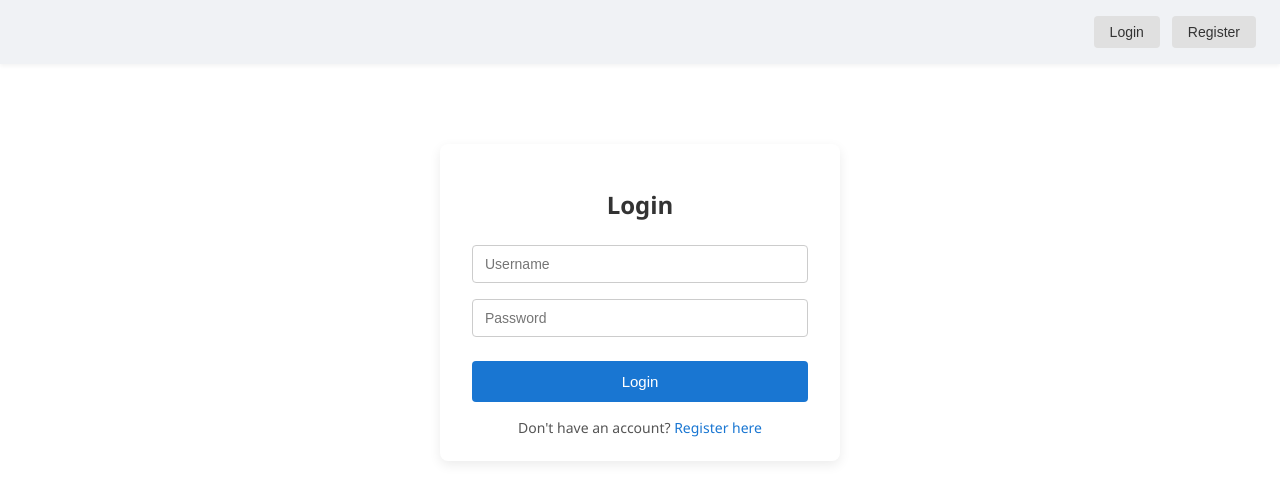
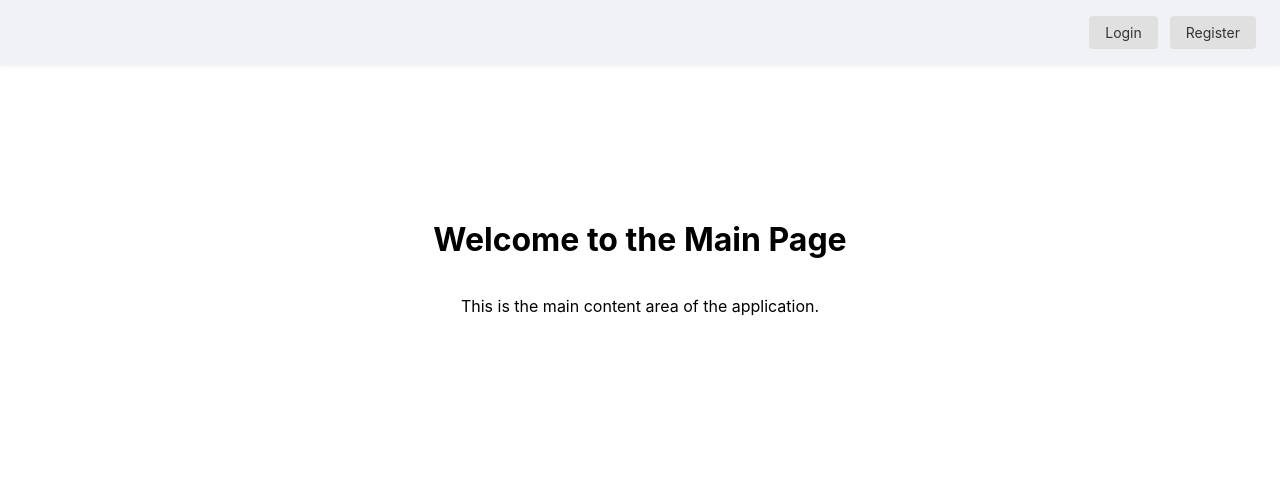
Before and after one commit to mkwkamil/QuizApp, a React (Create React App) app in the folder frontend/: page / in a window 1280 px wide. Shown: the top 502 px of the page. Built offline with nearby package versions, Linux system fonts and the light colour scheme; the HTML template or start-up script is replaced by a standard one.

Commit message:
Profile page, logout and main page

```diff
--- a/frontend/src/App.js
+++ b/frontend/src/App.js
@@ -2,15 +2,24 @@ import React, { useState } from 'react';
 import Navbar from './components/Navbar';
 import LoginForm from './components/LoginForm';
 import RegisterForm from './components/RegisterForm';
+import { BrowserRouter as Router, Routes, Route, Navigate } from 'react-router-dom';
+import Profile from "./components/Profile";
+import Mainpage from "./components/Mainpage";
 
 function App() {
-    const [view, setView] = useState('login');
+    const [user, setUser] = useState(localStorage.getItem('username'));
 
     return (
         <div>
-            <Navbar setView={setView} />
-            {view === 'login' && <LoginForm setView={setView} />}
-            {view === 'register' && <RegisterForm />}
+            <Router>
+                <Navbar user={user} setUser={setUser} />
+                <Routes>
+                    <Route path={"/"} element={<Mainpage />} />
+                    <Route path="/login" element={<LoginForm setUser={setUser} />} />
+                    <Route path="/register" element={<RegisterForm />} />
+                    <Route path="/profile" element={user ? <Profile />: <Navigate to="/login" />} />
+                </Routes>
+            </Router>
         </div>
     );
 }
--- a/frontend/src/components/LoginForm.js
+++ b/frontend/src/components/LoginForm.js
@@ -4,6 +4,7 @@ import './styles/AuthForms.css';
 import { useForm } from 'react-hook-form';
 import {yupResolver} from "@hookform/resolvers/yup";
 import * as yup from 'yup';
+import { Link, useNavigate } from 'react-router-dom';
 
 const schema = yup.object().shape({
     username: yup.string()
@@ -16,7 +17,9 @@ const schema = yup.object().shape({
         .min(8, 'Password must be at least 8 characters long')
 })
 
-function LoginForm({ setView }) {
+function LoginForm({ setUser }) {
+    const navigate = useNavigate();
+
     const { register, handleSubmit, formState: { errors, isSubmitting } } = useForm({
         resolver: yupResolver(schema)
     });
@@ -42,6 +45,11 @@ function LoginForm({ setView }) {
             });
 
             localStorage.setItem('token', response.data.token);
+            localStorage.setItem('username', response.data.username);
+            localStorage.setItem('role', response.data.role);
+            setUser(response.data.username);
+
+            navigate('/');
 
         } catch (error) {
             if (error.response?.status === 401) {
@@ -83,7 +91,7 @@ function LoginForm({ setView }) {
             </button>
 
             <div className="form-link">
-                Don't have an account? <span onClick={() => setView('register')} className="form-link-button">Register here</span>
+                Don't have an account? <Link to="/register" className="form-link-button">Register here</Link>
             </div>
 
             {/*<div className="server-response">*/}
--- /dev/null
+++ b/frontend/src/components/Mainpage.js
@@ -0,0 +1,13 @@
+import './styles/Mainpage.css';
+
+
+function Mainpage() {
+    return (
+        <div className="mainpage">
+        <h1>Welcome to the Main Page</h1>
+        <p>This is the main content area of the application.</p>
+        </div>
+    );
+}
+
+export default Mainpage;
--- a/frontend/src/components/Navbar.js
+++ b/frontend/src/components/Navbar.js
@@ -1,11 +1,28 @@
 import React from 'react';
 import './styles/Navbar.css';
+import {Link} from "react-router-dom";
 
-function Navbar({ setView }) {
+function Navbar({ user, setUser }) {
+    const handleLogout = () => {
+        localStorage.removeItem('token');
+        localStorage.removeItem('username');
+        localStorage.removeItem('role');
+        setUser(null);
+    }
+
     return (
         <nav className="navbar">
-            <button onClick={() => setView('login')}>Login</button>
-            <button onClick={() => setView('register')}>Register</button>
+            {user ? (
+                <>
+                    <Link to="/profile" className="navbar-button">Profil</Link>
+                    <button className="navbar-button" onClick={handleLogout}>Logout</button>
+                </>
+            ) : (
+                <>
+                    <Link to="/login" className="navbar-button">Login</Link>
+                    <Link to="/register" className="navbar-button">Register</Link>
+                </>
+            )}
         </nav>
     );
 }
--- /dev/null
+++ b/frontend/src/components/Profile.js
@@ -0,0 +1,35 @@
+import React, { useEffect, useState } from 'react';
+import axios from 'axios';
+
+function Profile() {
+    const [data, setData] = useState(null);
+
+    useEffect(() => {
+        const fetchProfile = async () => {
+            const token = localStorage.getItem('token');
+            try {
+                const res = await axios.get('/api/user/profile', {
+                    headers: { Authorization: `Bearer ${token}` }
+                });
+                setData(res.data);
+            } catch (error) {
+                console.error('Błąd pobierania profilu:', error);
+            }
+        };
+
+        fetchProfile();
+    }, []);
+
+    if (!data) return <div>Loading...</div>;
+
+    return (
+        <div>
+            <h2>Twój profil</h2>
+            <p><strong>Username:</strong> {data.username}</p>
+            <p><strong>Email:</strong> {data.email}</p>
+            <p><strong>Rola:</strong> {data.role}</p>
+        </div>
+    );
+}
+
+export default Profile;
--- a/frontend/src/components/RegisterForm.js
+++ b/frontend/src/components/RegisterForm.js
@@ -1,9 +1,10 @@
-import { useState } from 'react';
+import React, { useState } from 'react';
 import axios from 'axios';
 import './styles/AuthForms.css';
 import { useForm } from 'react-hook-form';
 import {yupResolver} from "@hookform/resolvers/yup";
 import * as yup from 'yup';
+import {useNavigate} from "react-router-dom";
 
 const schema = yup.object().shape({
    username: yup.string()
@@ -24,15 +25,28 @@ const schema = yup.object().shape({
 });
 
 function RegisterForm() {
+    const navigate = useNavigate();
+
     const {register, handleSubmit, formState: {errors}} = useForm({
         resolver: yupResolver(schema)
     });
     const [serverErrors, setServerErrors] = useState({});
+    const [registerSuccess, setRegisterSuccess] = useState(false);
 
     const onSubmit = async (data) => {
         try {
             setServerErrors({});
+            setRegisterSuccess(false);
+
             await axios.post('/api/auth/register', data);
+
+            setRegisterSuccess(true);
+            setServerErrors({
+                success: `Register successful!`,
+            });
+
+            navigate('/login', {state: {message: 'Registration successful! You can now log in.'}});
+
         }
         catch (error) {
             if (error.response?.data?.details) {
@@ -53,6 +67,10 @@ function RegisterForm() {
             <h2>Register</h2>
             {serverErrors.general && (
                 <div className="main-error-message">{serverErrors.general}</div>
+            )}
+
+            {registerSuccess && serverErrors.success && (
+                <div className="success-message">{serverErrors.success}</div>
             )}
 
             <div className="form-group">
--- /dev/null
+++ b/frontend/src/components/styles/Mainpage.css
@@ -0,0 +1,7 @@
+.mainpage {
+    display: flex;
+    flex-direction: column;
+    align-items: center;
+    justify-content: center;
+    height: 50vh;
+}
--- a/frontend/src/components/styles/Navbar.css
+++ b/frontend/src/components/styles/Navbar.css
@@ -7,10 +7,11 @@
     box-shadow: 0 2px 4px rgba(0, 0, 0, 0.05);
 }
 
-.navbar button {
+.navbar-button {
     margin-left: 12px;
     padding: 8px 16px;
     font-size: 14px;
+    text-decoration-line: none;
     background-color: #e0e0e0;
     color: #333;
     border: none;
@@ -19,11 +20,11 @@
     transition: background-color 0.2s ease;
 }
 
-.navbar button:hover {
+.navbar-button:hover {
     background-color: #d5d5d5;
 }
 
-.navbar button:focus {
+.navbar-button:focus {
     outline: none;
     box-shadow: 0 0 0 2px rgba(100, 100, 255, 0.3);
 }
```
Also changed, not shown: 11 other files (tests, documents, lock files or other folders).
